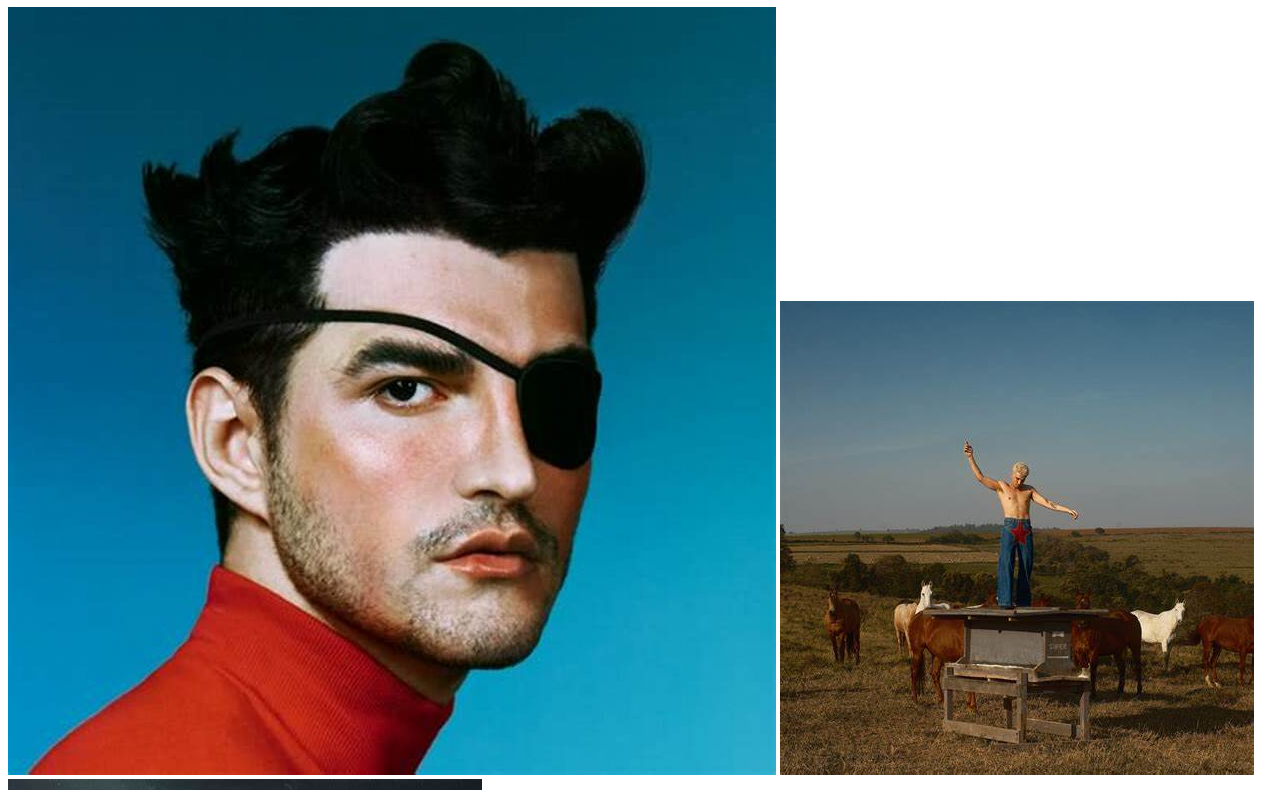
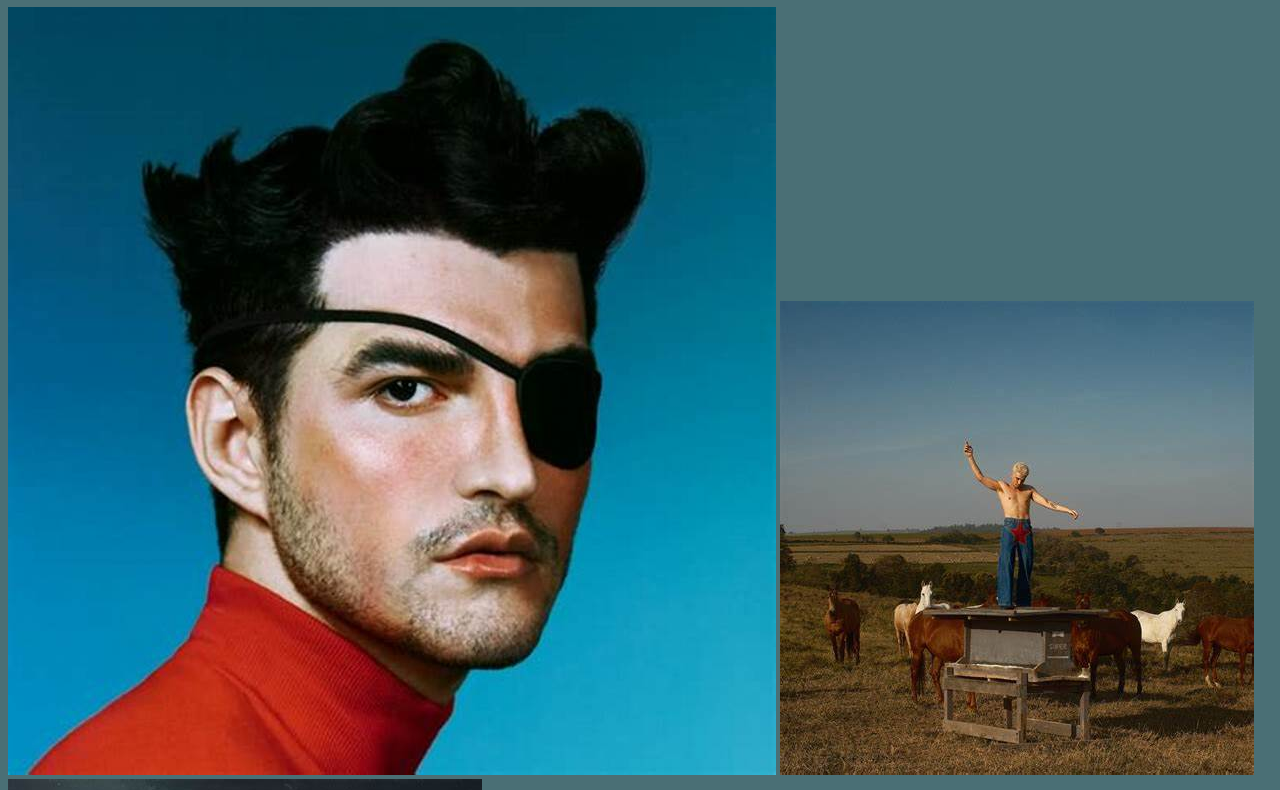
Before and after one commit to mariafer057/projetinh-no-github, a plain HTML site: page index.html in a window 1280 px wide. Shown: the part 73-863 px from the top of the page. Drawn offline with Linux system fonts and the light colour scheme.

Commit message:
30-09
colocando a cor do background

```diff
--- a/style.css
+++ b/style.css
@@ -1,3 +1,4 @@
 body{
     font-family: 'Franklin Gothic Medium', 'Arial Narrow', Arial, sans-serif;
+    background-color: #4a6f75;
 }
```
